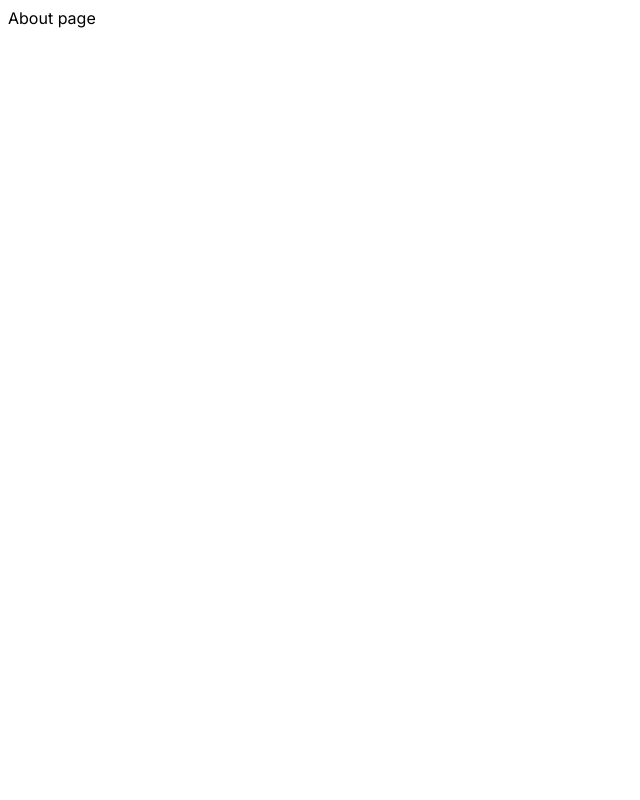
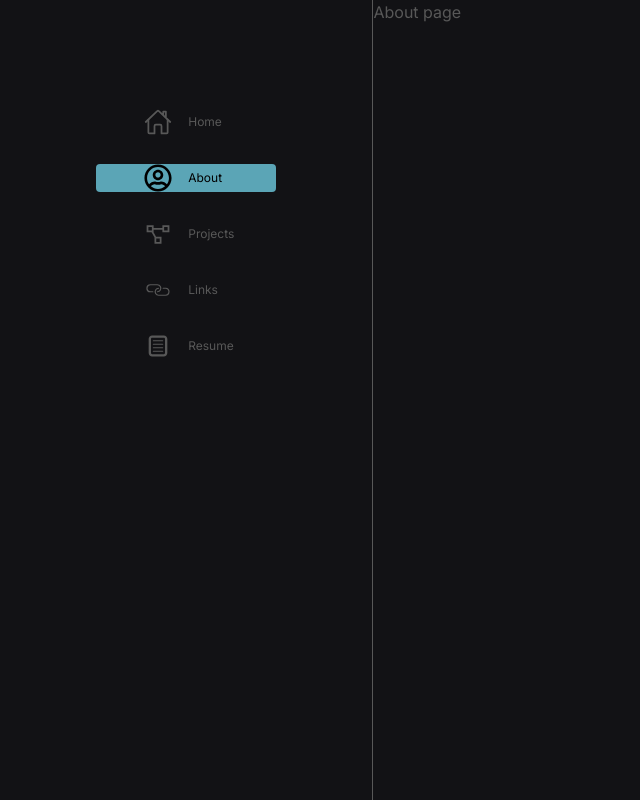
Before and after one commit to TenNga/nextjs-portfolio, a Next.js app: page /about in a window 1280 px wide. Shown: the whole page, without its empty margins (0-640 px from the left). Built offline with nearby package versions, Linux system fonts and the light colour scheme.

Commit message:
navigation current state fixed

```diff
--- a/src/app/layout.tsx
+++ b/src/app/layout.tsx
@@ -1,5 +1,7 @@
+import LeftSidebar from "@/containers/left-sidebar";
 import type { Metadata } from "next";
 import { Inter } from "next/font/google";
+import "../styles/globals.css";
 
 const inter = Inter({ subsets: ["latin"] });
 
@@ -16,7 +18,13 @@ export default function RootLayout({
   return (
     <html lang="en">
       <body className={inter.className}>
-        {children}
+        <main className="flex">
+          <LeftSidebar />
+          <div className="grow-[6]">
+            {children}
+          </div>
+        </main>
+
         </body>
     </html>
   );
--- a/src/app/page.tsx
+++ b/src/app/page.tsx
@@ -5,10 +5,9 @@ import "../styles/globals.css";
 
 export default function Home() {
   return (
-    <main className="flex">
-      <LeftSidebar />
+    <>
       <MainSection />
       <RightSidebar  />
-    </main>
+    </>
   );
 }
--- a/src/components/Shared/Menu.tsx
+++ b/src/components/Shared/Menu.tsx
@@ -5,7 +5,7 @@ import { usePathname } from "next/navigation";
 
 function Menu({name, icon,path}:MenuIconType) {
     const pathName = usePathname();
-    const isActive = pathName.startsWith(path);
+    const isActive = pathName === path;
     return(
         <li className={`flex items-center justify-center mt-[4px] ${isActive? "text-black" : ""}`}>
             <Link href={path}
--- a/src/types/index.tsx
+++ b/src/types/index.tsx
@@ -3,7 +3,7 @@ import {IconType} from 'react-icons';
 
 export type MenuIconType = {
     name: string,
-    icon: JSX.Element | StaticImageData,
+    icon: JSX.Element,
     path: string
 }
 
```
Also changed, not shown: 1 other file (tests, documents, lock files or other folders).
